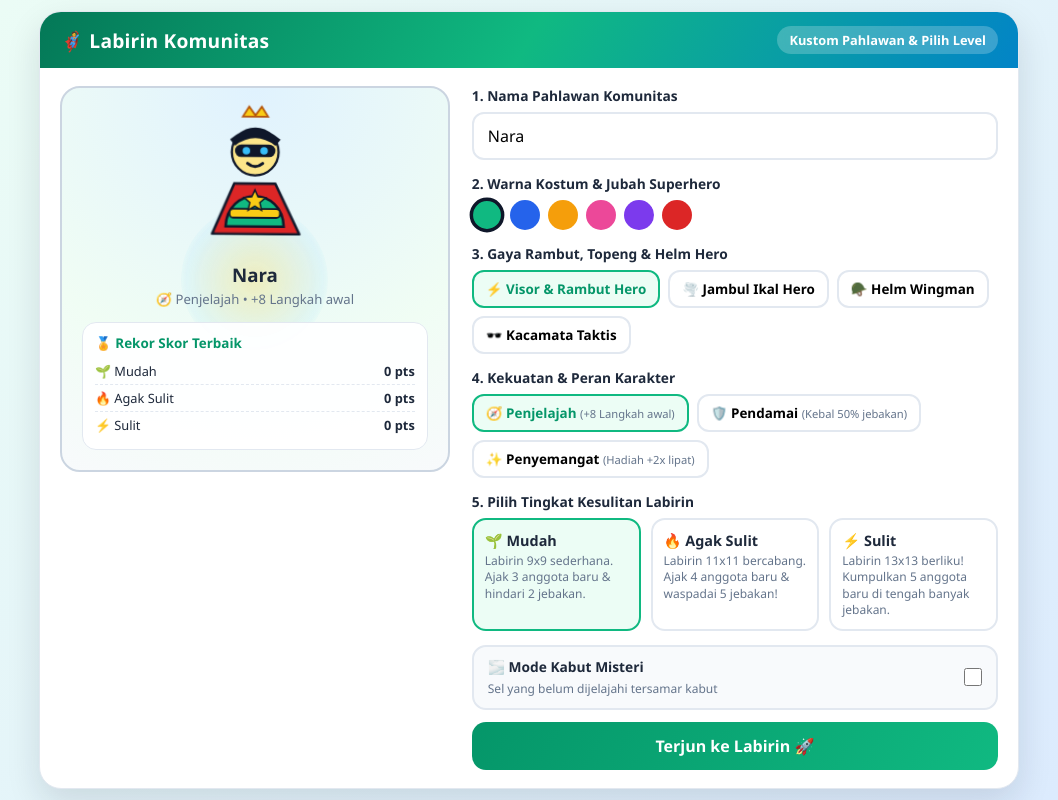
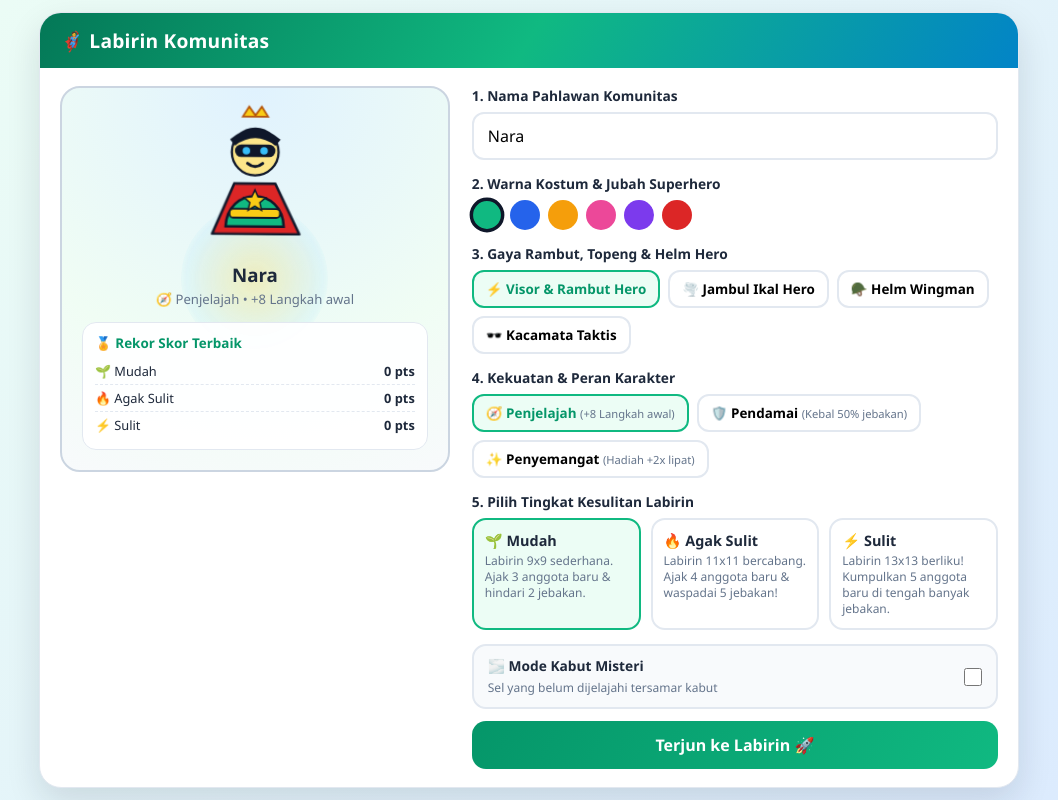
Before and after one commit to chris06373/komunitas.html, a plain HTML site: page index.html in a window 1280 px wide. Shown: the whole page, without its empty margins (111-1169 px from the left). Drawn offline with Linux system fonts and the light colour scheme.

Commit message:
Update index.html

```diff
--- a/index.html
+++ b/index.html
@@ -692,7 +692,6 @@
       <h1>🦸 Labirin Komunitas</h1>
       <div class="header-actions">
         <button class="btn-install" id="installBtn">📲 Install Aplikasi</button>
-        <span class="badge" id="headerBadge">Kustom Pahlawan & Pilih Level</span>
       </div>
     </header>
 
```
